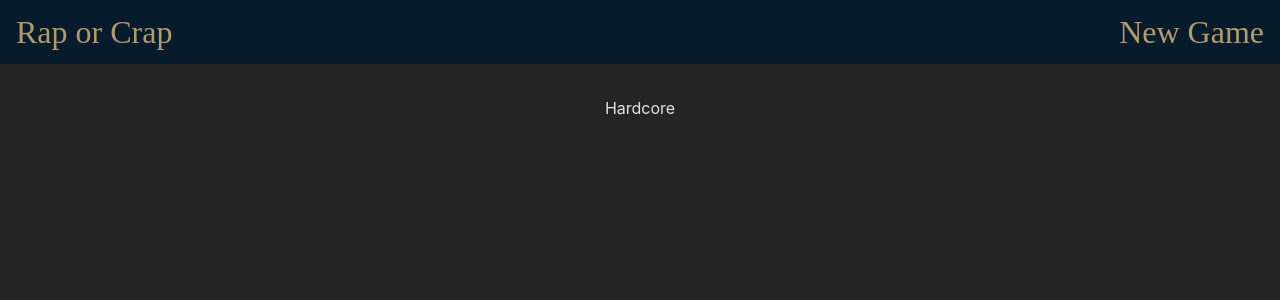
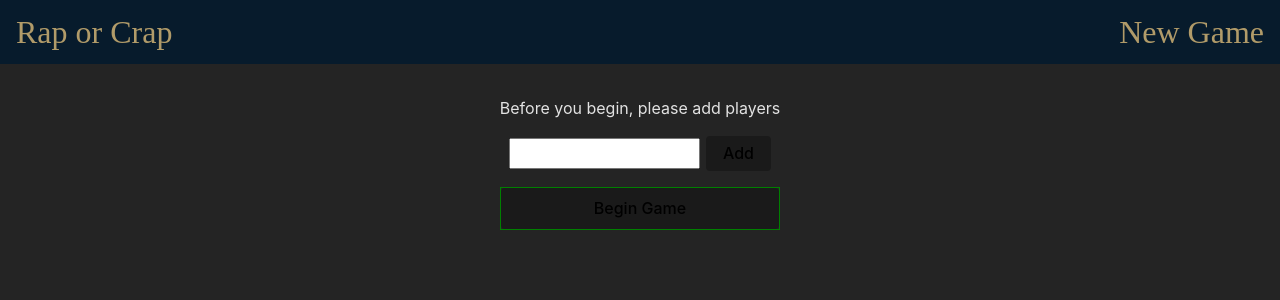
Before and after one commit to sballay8734/rap_or_crap, a React (Vite) app: page /hardcore in a window 1280 px wide. Shown: the top 300 px of the page. Built offline with nearby package versions, Linux system fonts and the light colour scheme.

Commit message:
Working on Multiplayer logic.

```diff
--- a/src/pages/Hardcore/Hardcore.jsx
+++ b/src/pages/Hardcore/Hardcore.jsx
@@ -1,7 +1,107 @@
 import "./hardcore.scss"
+import { useEffect, useState } from "react"
 
 function Hardcore() {
-  return <div>Hardcore</div>
+  const [players, setPlayers] = useState([])
+  const [inputValue, setInputValue] = useState("")
+  const [gameSetup, setGameSetup] = useState(true)
+  const [gameStart, setGameStart] = useState(false)
+
+  function handleInputChange(value) {
+    setInputValue(value)
+  }
+
+  function handleAddPlayer(e) {
+    e.preventDefault()
+    setPlayers([...players, inputValue])
+    setInputValue("")
+  }
+
+  function handlePlayerRemove(player) {
+    let newPlayersList = players.filter((item) => {
+      return item !== player
+    })
+    setPlayers(newPlayersList)
+  }
+
+  function handleGameStart() {
+    setGameStart(true)
+    setGameSetup(false)
+  }
+
+  useEffect(() => {
+    // need to load players, score, and available lyrics from LS if they exist.
+    // on refresh, these items should be set FROM local storage.
+  }, [])
+
+  return (
+    <div>
+      {gameSetup ? (
+        <>
+          <div className="instructions">
+            Before you begin, please add players
+          </div>
+          <div className="input-wrapper">
+            <form action="submit" className="input-form">
+              <input
+                maxLength={15}
+                onChange={(e) => handleInputChange(e.target.value)}
+                type="text"
+                className="player-add"
+                value={inputValue}
+              />
+              <button
+                type="submit"
+                onClick={(e) => handleAddPlayer(e)}
+                className="add-player-btn"
+              >
+                Add
+              </button>
+            </form>
+          </div>
+          <div className="player-list">
+            {players.map((player) => {
+              return (
+                <div className="player" key={player}>
+                  <div className="player-name">{player}</div>
+                  <button
+                    onClick={() => handlePlayerRemove(player)}
+                    className="remove-player"
+                  >
+                    Remove
+                  </button>
+                </div>
+              )
+            })}
+            <button onClick={handleGameStart}>Begin Game</button>
+          </div>
+        </>
+      ) : (
+        ""
+      )}
+      {gameStart ? (
+        <>
+          <div className="rap">Rap goes here... yo</div>
+          <div className="player-answers">
+            {players.map((player) => {
+              return (
+                <div className="player-ans-wrapper" key={player}>
+                  <div className="player">{player}</div>
+                  <div className="btn-wrapper">
+                    <button className="rap-btn active">Rap</button>
+                    <button className="crap-btn">Crap</button>
+                  </div>
+                </div>
+              )
+            })}
+          </div>
+          <button className="submit-all-answers">Submit Answers</button>
+        </>
+      ) : (
+        ""
+      )}
+    </div>
+  )
 }
 
 export default Hardcore
--- a/src/pages/Hardcore/hardcore.scss
+++ b/src/pages/Hardcore/hardcore.scss
@@ -0,0 +1,71 @@
+.instructions {
+  margin-bottom: 1rem;
+}
+.input-form {
+  display: flex;
+  align-items: center;
+  justify-content: center;
+  gap: 0.4rem;
+}
+.input-wrapper {
+  display: flex;
+  align-items: center;
+  justify-content: center;
+  gap: 0.5rem;
+  .player-add {
+    padding: 0.4rem 0.3rem;
+  }
+  .add-player-btn {
+    padding: 0.4rem 1rem;
+  }
+}
+.player-list {
+  margin-top: 1rem;
+  border: 1px solid green;
+  display: flex;
+  flex-direction: column;
+  gap: 0.5rem;
+  .player {
+    display: flex;
+    align-items: center;
+    justify-content: space-between;
+    .remove-player {
+      background-color: red;
+      color: black;
+      padding: 0.3rem 0.5rem;
+    }
+  }
+}
+.rap {
+  margin-bottom: 1rem;
+}
+.player-answers {
+  display: flex;
+  flex-direction: column;
+  gap: 1rem;
+  // border: 1px solid greenyellow;
+}
+.player-ans-wrapper {
+  display: flex;
+  align-items: center;
+  justify-content: space-between;
+  gap: 0.5rem;
+}
+.btn-wrapper {
+  display: flex;
+  .rap-btn {
+    border-top-right-radius: 0;
+    border-bottom-right-radius: 0;
+    &.active {
+      background-color: red;
+    }
+  }
+  .crap-btn {
+    border-top-left-radius: 0;
+    border-bottom-left-radius: 0;
+  }
+}
+
+.submit-all-answers {
+  margin-top: 1rem;
+}
```
Also changed, not shown: todo.txt.
